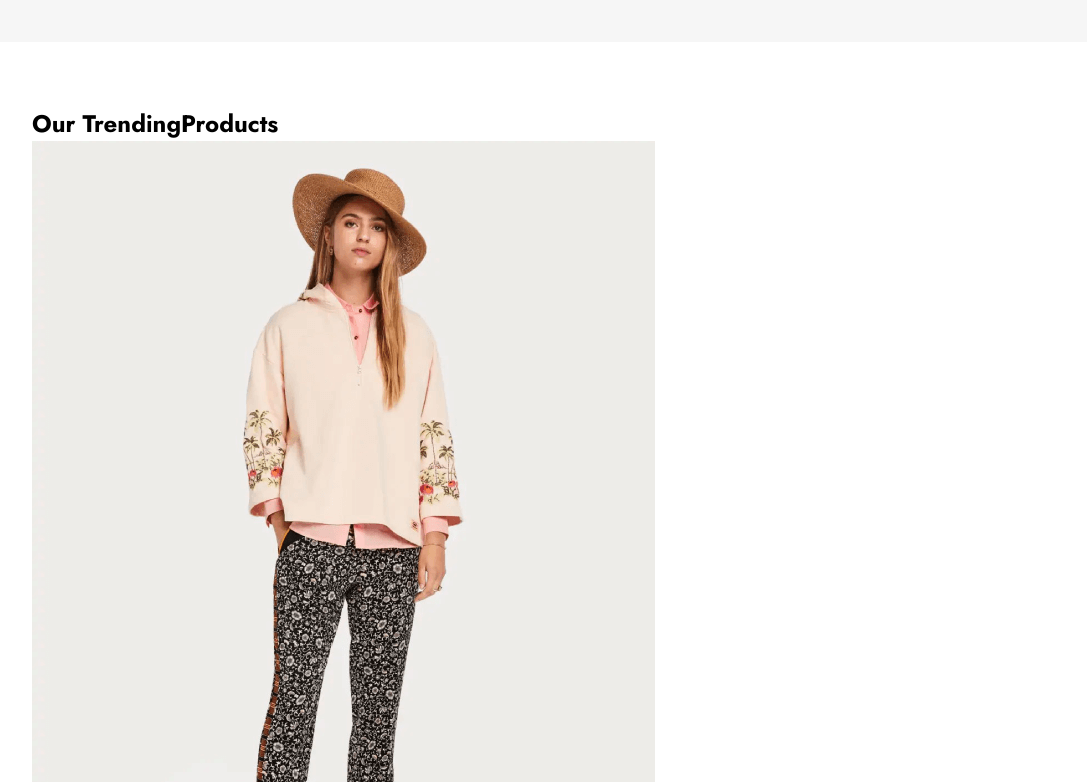
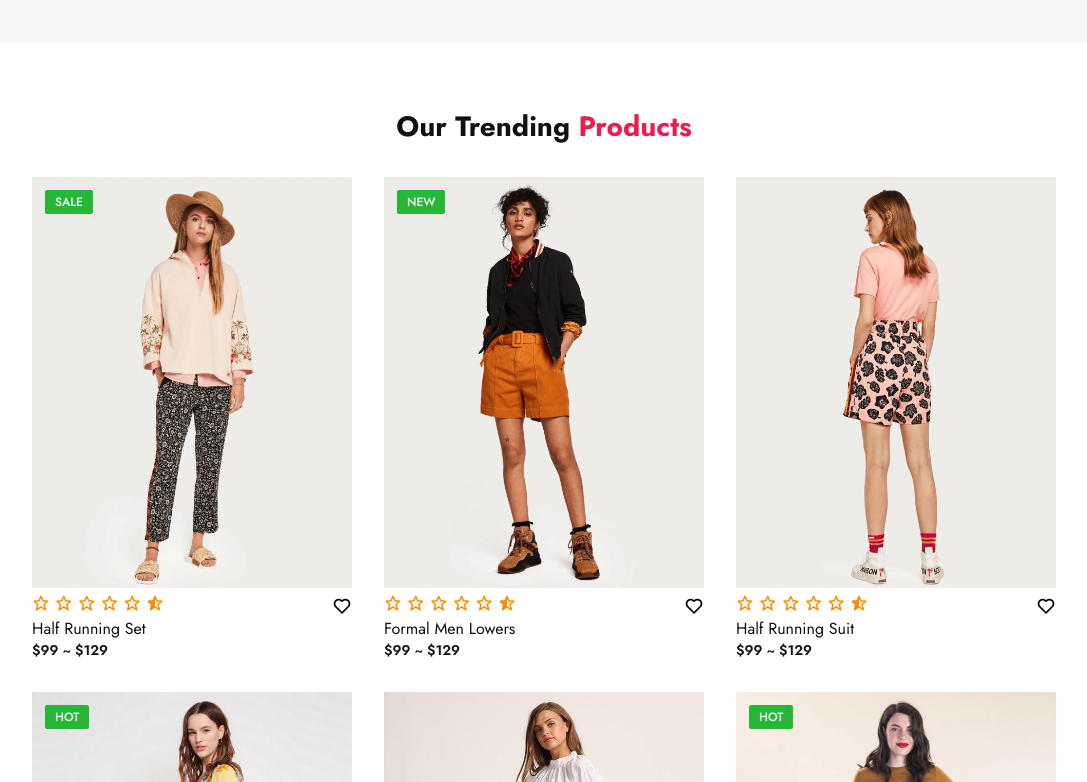
Before and after one commit to Kimsumin7/CodeExplorerHQ, a plain HTML site: page Complete Responsive Design/index.html in a window 1280 px wide. Shown: the part 758-1540 px from the top of the page, without its empty margins (96-1183 px from the left). Drawn offline with nearby package versions, Linux system fonts and the light colour scheme.

Commit message:
첫번째 사이트 따라하기 중간

```diff
--- a/Complete Responsive Design/index.html
+++ b/Complete Responsive Design/index.html
@@ -57,7 +57,7 @@
     <!--trending-products-section-->
     <section class="trending-proudect" id="trending">
         <div class="center-text">
-            <h2>Our Trending<span>Products</span></h2>
+            <h2>Our Trending <span>Products</span></h2>
         </div>
 
         <div class="products">
@@ -76,7 +76,7 @@
                     <i class='bx bx-star'></i>
                     <i class='bx bx-star'></i>
                     <i class='bx bx-star'></i>
-                    <i class='bx bxs-star-half' ></i>
+                    <i class='bx bxs-star-half'></i>
                 </div>
 
                 <div class="price">
@@ -100,7 +100,7 @@
                     <i class='bx bx-star'></i>
                     <i class='bx bx-star'></i>
                     <i class='bx bx-star'></i>
-                    <i class='bx bxs-star-half' ></i>
+                    <i class='bx bxs-star-half'></i>
                 </div>
 
                 <div class="price">
@@ -122,7 +122,7 @@
                     <i class='bx bx-star'></i>
                     <i class='bx bx-star'></i>
                     <i class='bx bx-star'></i>
-                    <i class='bx bxs-star-half' ></i>
+                    <i class='bx bxs-star-half'></i>
                 </div>
 
                 <div class="price">
@@ -146,7 +146,7 @@
                     <i class='bx bx-star'></i>
                     <i class='bx bx-star'></i>
                     <i class='bx bx-star'></i>
-                    <i class='bx bxs-star-half' ></i>
+                    <i class='bx bxs-star-half'></i>
                 </div>
 
                 <div class="price">
@@ -168,7 +168,7 @@
                     <i class='bx bx-star'></i>
                     <i class='bx bx-star'></i>
                     <i class='bx bx-star'></i>
-                    <i class='bx bxs-star-half' ></i>
+                    <i class='bx bxs-star-half'></i>
                 </div>
 
                 <div class="price">
@@ -192,7 +192,7 @@
                     <i class='bx bx-star'></i>
                     <i class='bx bx-star'></i>
                     <i class='bx bx-star'></i>
-                    <i class='bx bxs-star-half' ></i>
+                    <i class='bx bxs-star-half'></i>
                 </div>
 
                 <div class="price">
@@ -216,7 +216,7 @@
                     <i class='bx bx-star'></i>
                     <i class='bx bx-star'></i>
                     <i class='bx bx-star'></i>
-                    <i class='bx bxs-star-half' ></i>
+                    <i class='bx bxs-star-half'></i>
                 </div>
 
                 <div class="price">
@@ -240,7 +240,7 @@
                     <i class='bx bx-star'></i>
                     <i class='bx bx-star'></i>
                     <i class='bx bx-star'></i>
-                    <i class='bx bxs-star-half' ></i>
+                    <i class='bx bxs-star-half'></i>
                 </div>
 
                 <div class="price">
@@ -251,7 +251,18 @@
         </div>
     </section>
 
+    <!-- Client-Review-section -->
+    <section class="client-reviews">
+        <div class="reviews">
+            <h3>Clien Reviews</h3>
+            <img src="image/" alt="">
+            <p>사람 설명</p>
+            <h2>SooMin Kim</h2>
+            <p>CEO of Addle</p>
+        </div>
+    </section>
 
+    <!--js-->
     <script src="java.js"></script>
 </body>
 
--- a/Complete Responsive Design/style.css
+++ b/Complete Responsive Design/style.css
@@ -137,7 +137,7 @@ section {
     right: 11%;
 }
 
-.down i{
+.down i {
     font-size: 30px;
     color: #2c2c2c;
     border: 2px solid #2c2c2c;
@@ -145,8 +145,90 @@ section {
     padding: 12px 12px;
 }
 
-.down i:hover{
+.down i:hover {
     background-color: #2c2c2c;
     color: #fff;
     transition: all .42s ease;
 }
+
+/*창 아래로 스크롤 시 헤더 그림자*/
+header.sticky {
+    background: #fff;
+    padding: 20px 10%;
+    box-shadow: 0px 0px 10px rgb(0 0 0 / 10%);
+}
+
+/*trending-section-css*/
+.center-text h2 {
+    color: #111;
+    font-size: 28px;
+    text-transform: capitalize;
+    text-align: center;
+    margin-bottom: 30px;
+}
+
+.center-text span {
+    color: #ee1c4e;
+}
+
+.products {
+    display: grid;
+    grid-template-columns: repeat(auto-fit, minmax(260px, auto));
+    gap: 2rem;
+}
+
+.row{
+    position: relative;
+    transition: all .40s;
+}
+
+.row img{
+    width: 100%;
+    height: auto;
+    transition: all .40s;
+}
+
+.row img:hover{
+    transform: scale(0.9);
+}
+
+.product-text h5{
+    position: absolute;
+    top: 13px;
+    left: 13px;
+    color: #fff;
+    font-size: 12px;
+    font-weight: 500;
+    text-transform: uppercase;
+    background-color: #27b737;
+    padding: 3px 10px;
+    border-radius: 2px;
+}
+
+.heart-icon{
+    position: absolute;
+    right: 0;
+    font-size: 20px;
+}
+
+.heart-icon:hover{
+    color: #ee1c4e;
+}
+
+.ratting i{
+    color: #ff8c00;
+    font-size: 18px;
+}
+
+.price h4{
+color: #111;
+font-size: 16px;
+text-transform: capitalize;
+font-weight: 400;
+}
+
+.price p{
+    color: #151515;
+    font-size: 14px;
+    font-weight: 600;
+}
```
